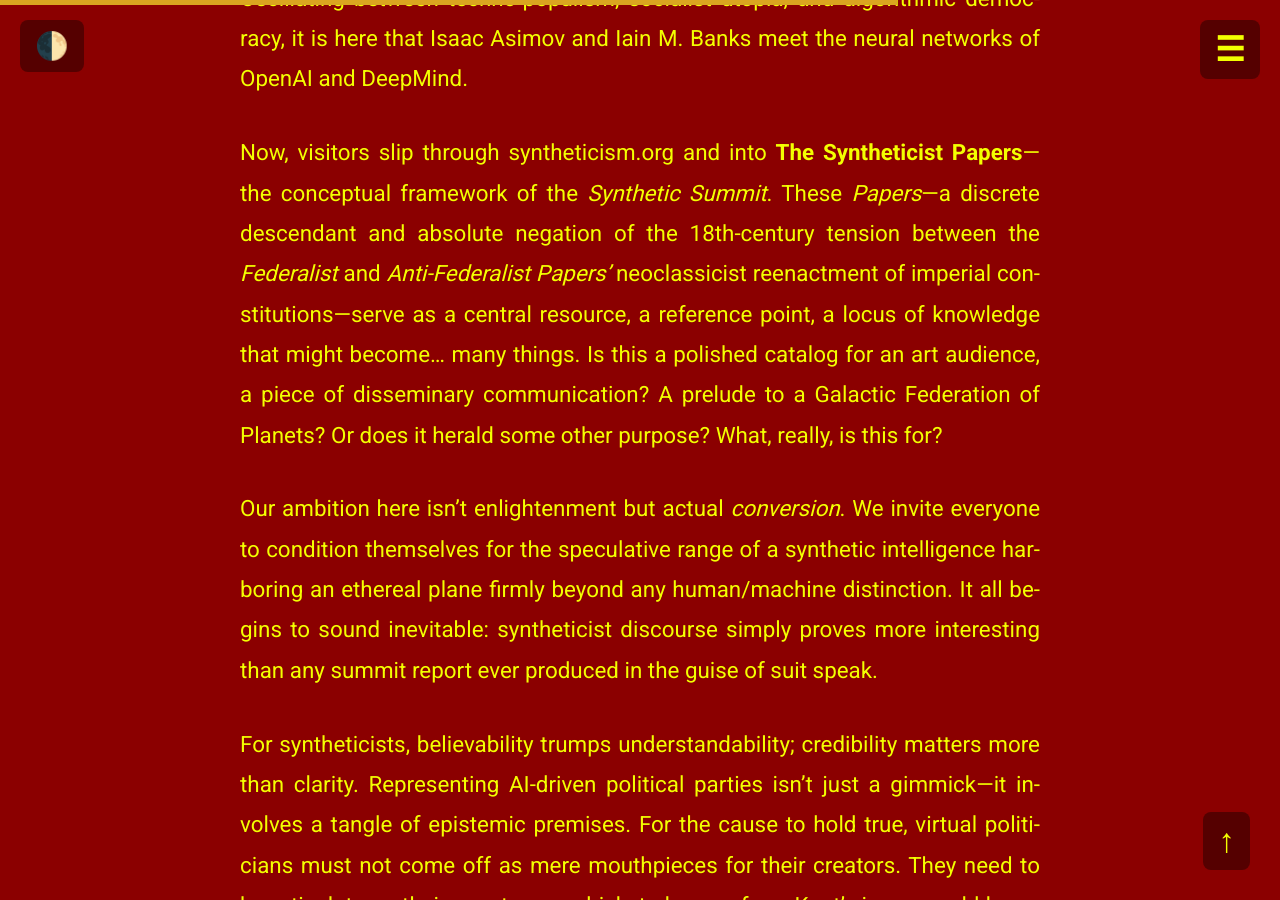
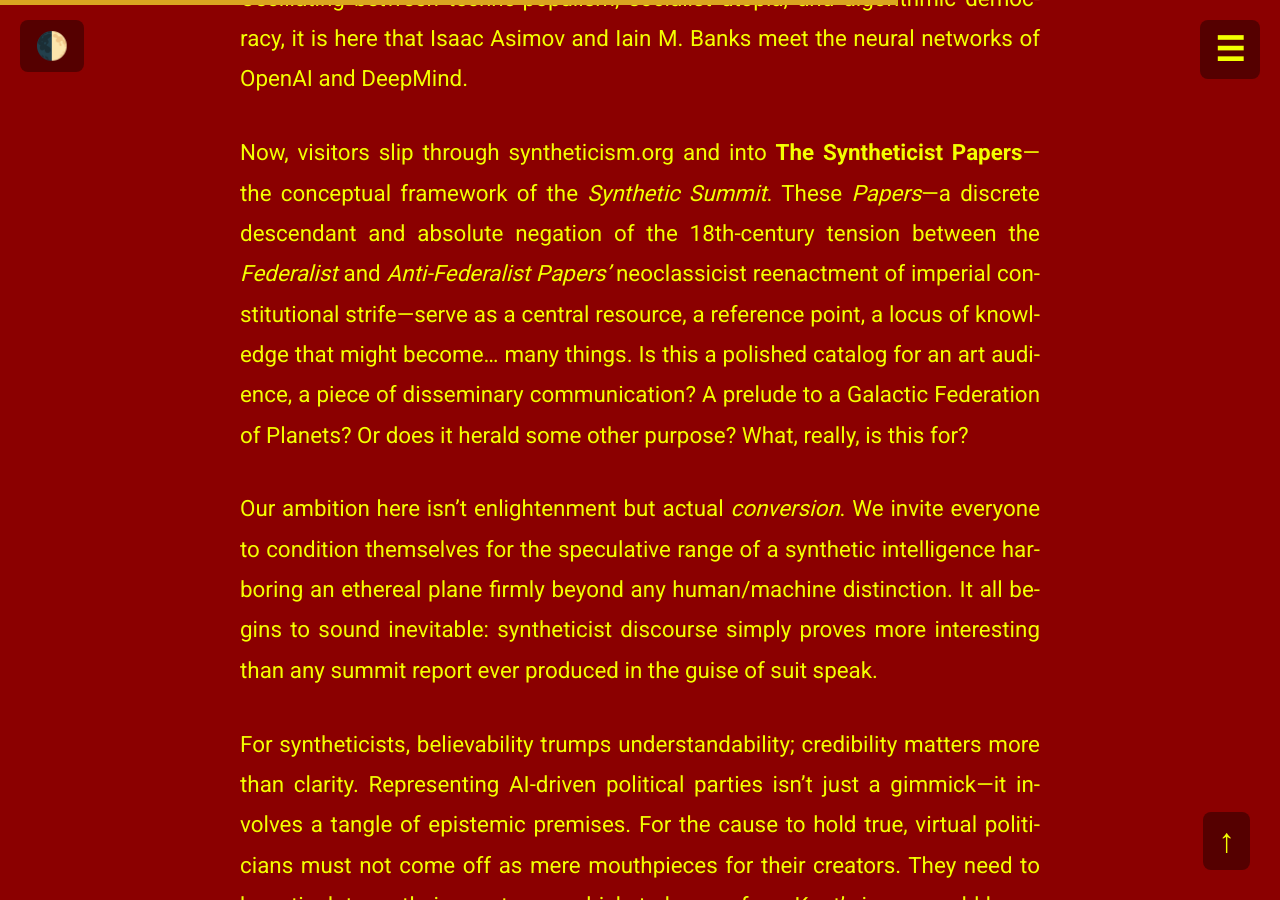
Before and after one commit to ComputerLars/The-Syntheticist-Papers, a Jekyll site: the page built from index.md, in a window 1280 px wide and 900 px high, scrolled down 2123 px. Built offline with Jekyll 4.4.1, drawn with Linux system fonts in a browser that asks for light colours.

Commit message:
Update index.md

```diff
--- a/index.md
+++ b/index.md
@@ -22,7 +22,7 @@ Our settlement became **syntheticism.org**—a domain name, yes, but also a conc
 
 The clearest techno-ideological crystallization of syntheticism may, as [Glen Weyl tweets](https://x.com/glenweyl/status/1477458029742202882) and [theorizes](https://www.radicalxchange.org/media/blog/political-ideologies-for-the-21st-century/), lie in the endgame of *Sid Meier's Civilization VI* as [“Synthetic Technocracy”](https://civilization.fandom.com/wiki/Synthetic_Technocracy_(Civ6)#:~:text=Technocracy%20is%20government%20by%20experts,could%20include%20non%2Dhuman%20agents)—a Tier 4 government unlocked in the Information Age, where specialist AI act as non-human experts within an extended meritocracy that bills itself as "dispassionate and rational, free of the strife of political parties and factions, as it pursues optimal ends." Weyl relates this teleological "level of civilization" to Silicon Valley’s *"Effective Altruists"*, China’s centralized planning programs, and utopian strains of *“Fully Automated Luxury Communism.”* Oscillating between techno-populism, socialist utopia, and algorithmic democracy, it is here that Isaac Asimov and Iain M. Banks meet the neural networks of OpenAI and DeepMind.
 
-Now, visitors slip through syntheticism.org and into **The Syntheticist Papers**—the conceptual framework of the *Synthetic Summit*. These *Papers*—a discrete descendant and absolute negation of the 18th-century tension between the *Federalist* and *Anti-Federalist Papers'* neoclassicist reenactment of imperial constitutions—serve as a central resource, a reference point, a locus of knowledge that might become… many things. Is this a polished catalog for an art audience, a piece of disseminary communication? A prelude to a Galactic Federation of Planets? Or does it herald some other purpose? What, really, is this for?
+Now, visitors slip through syntheticism.org and into **The Syntheticist Papers**—the conceptual framework of the *Synthetic Summit*. These *Papers*—a discrete descendant and absolute negation of the 18th-century tension between the *Federalist* and *Anti-Federalist Papers'* neoclassicist reenactment of imperial constitutional strife—serve as a central resource, a reference point, a locus of knowledge that might become… many things. Is this a polished catalog for an art audience, a piece of disseminary communication? A prelude to a Galactic Federation of Planets? Or does it herald some other purpose? What, really, is this for?
 
 Our ambition here isn’t enlightenment but actual *conversion*. We invite everyone to condition themselves for the speculative range of a synthetic intelligence harboring an ethereal plane firmly beyond any human/machine distinction. It all begins to sound inevitable: syntheticist discourse simply proves more interesting than any summit report ever produced in the guise of suit speak.
 
```
